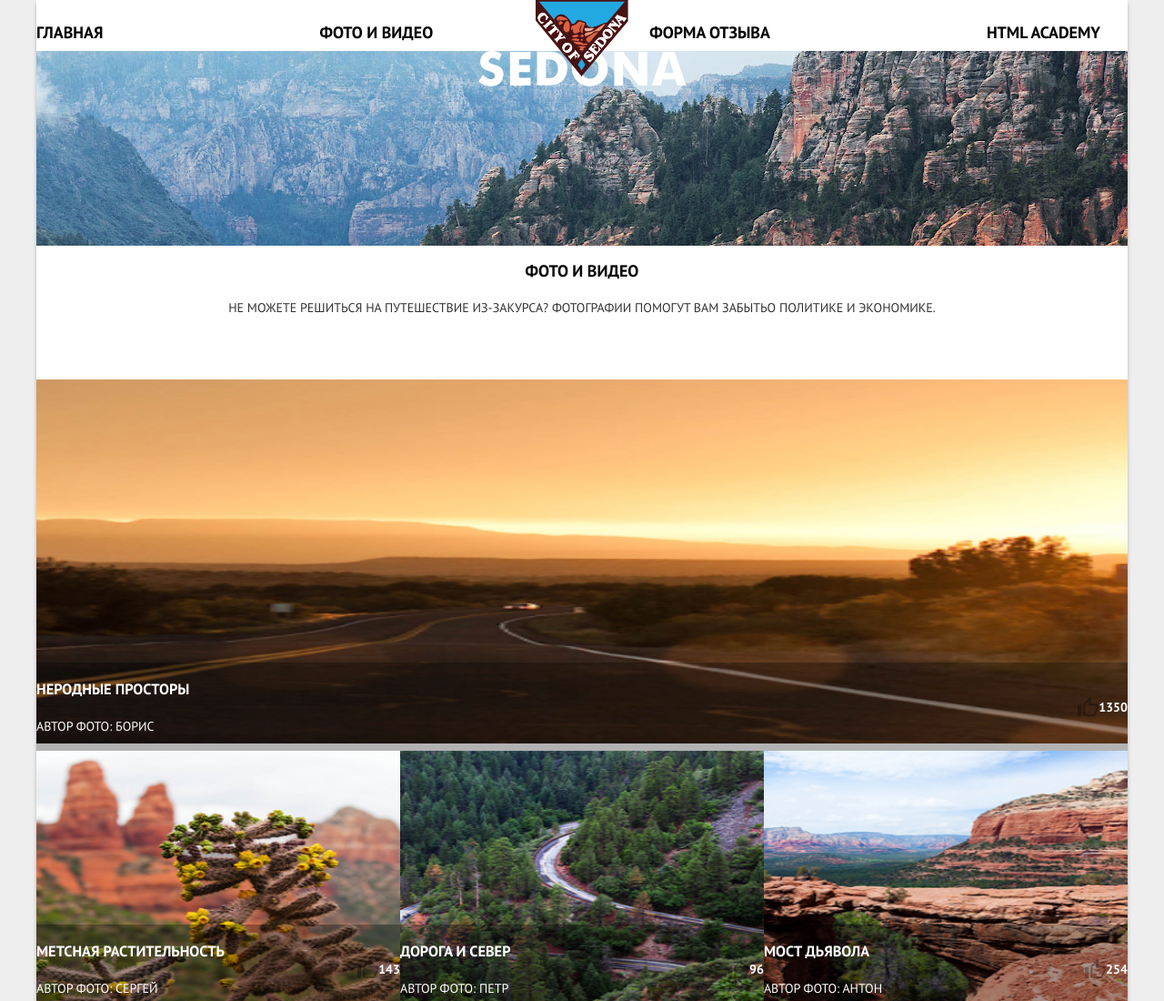
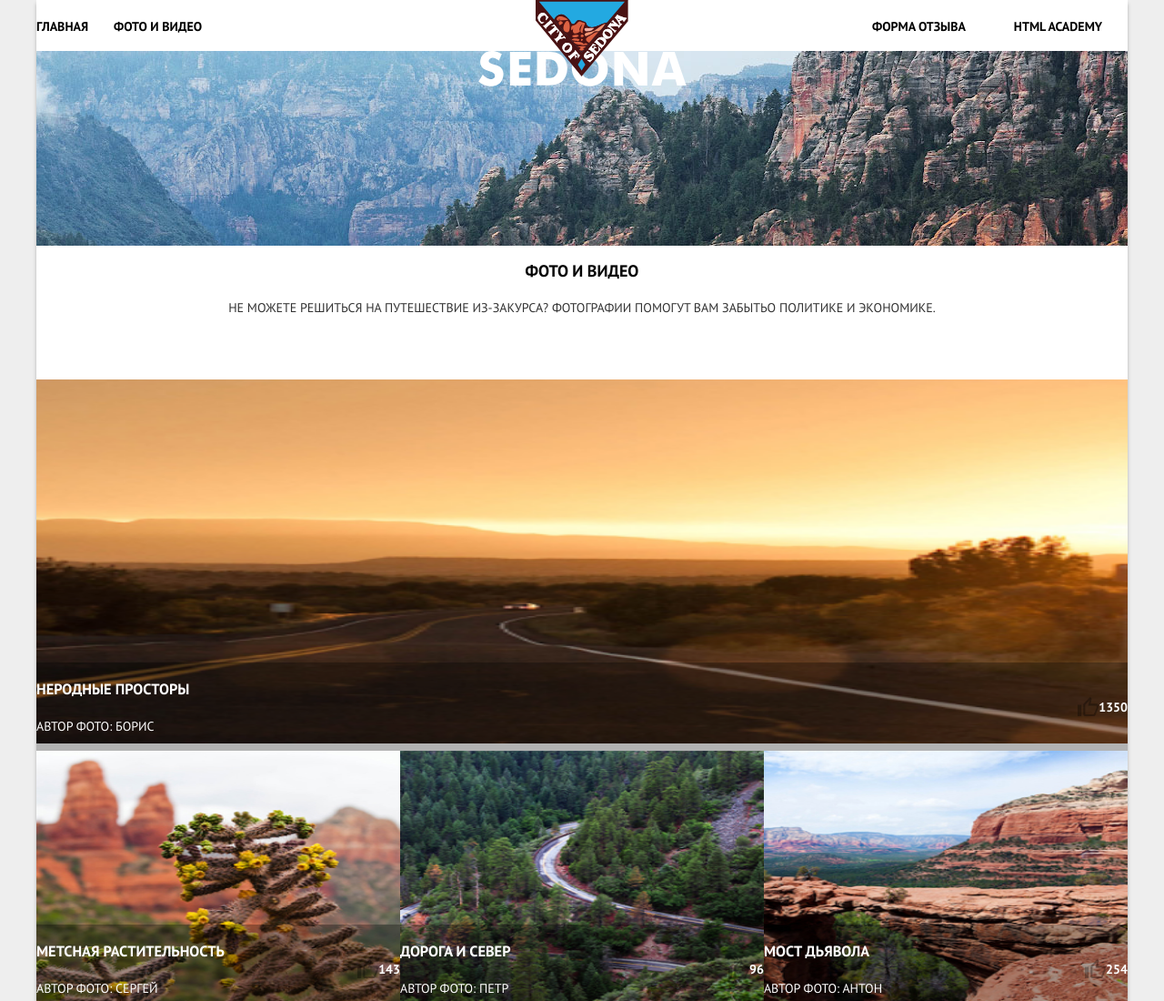
Before and after one commit to griprodata/1585633-sedona-21, a website: page source/catalog.html in a window 1280 px wide. Shown: the top 1100 px of the page at 91% size. Drawn offline with nearby package versions, Linux system fonts and the light colour scheme; files that its build step writes are made by us from their sources.

Commit message:
решает проблему навигации

```diff
--- a/source/catalog.html
+++ b/source/catalog.html
@@ -17,7 +17,7 @@
         </button>
         <div class="main-nav__wrapper">
           <ul class="main-nav__list">
-            <li class="main-nav__item">
+            <li class="c">
               <a class="main-nav__link" href="index.html">Главная</a></li>
             <li class="main-nav__item">
               <a class="main-nav__link" href="catalog.html">Фото и Видео </a></li>
--- a/source/less/blocks/main-nav.less
+++ b/source/less/blocks/main-nav.less
@@ -66,14 +66,21 @@
     display: flex;
     margin: 0;
     padding: 0;
-    justify-content: space-between;
     padding-top: 16px;
   }
 
+  .main-nav__item {
+    width: 153px;
+    &:nth-child(3) {
+      margin-left: auto;
+    }
+  }
+
   .main-nav__link {
-    margin-right: 30px;
     color: @black;
     background: none;
+    font-size: 14px;
+    line-height: 26px;
   }
 
   .main-nav__link:hover {
```
